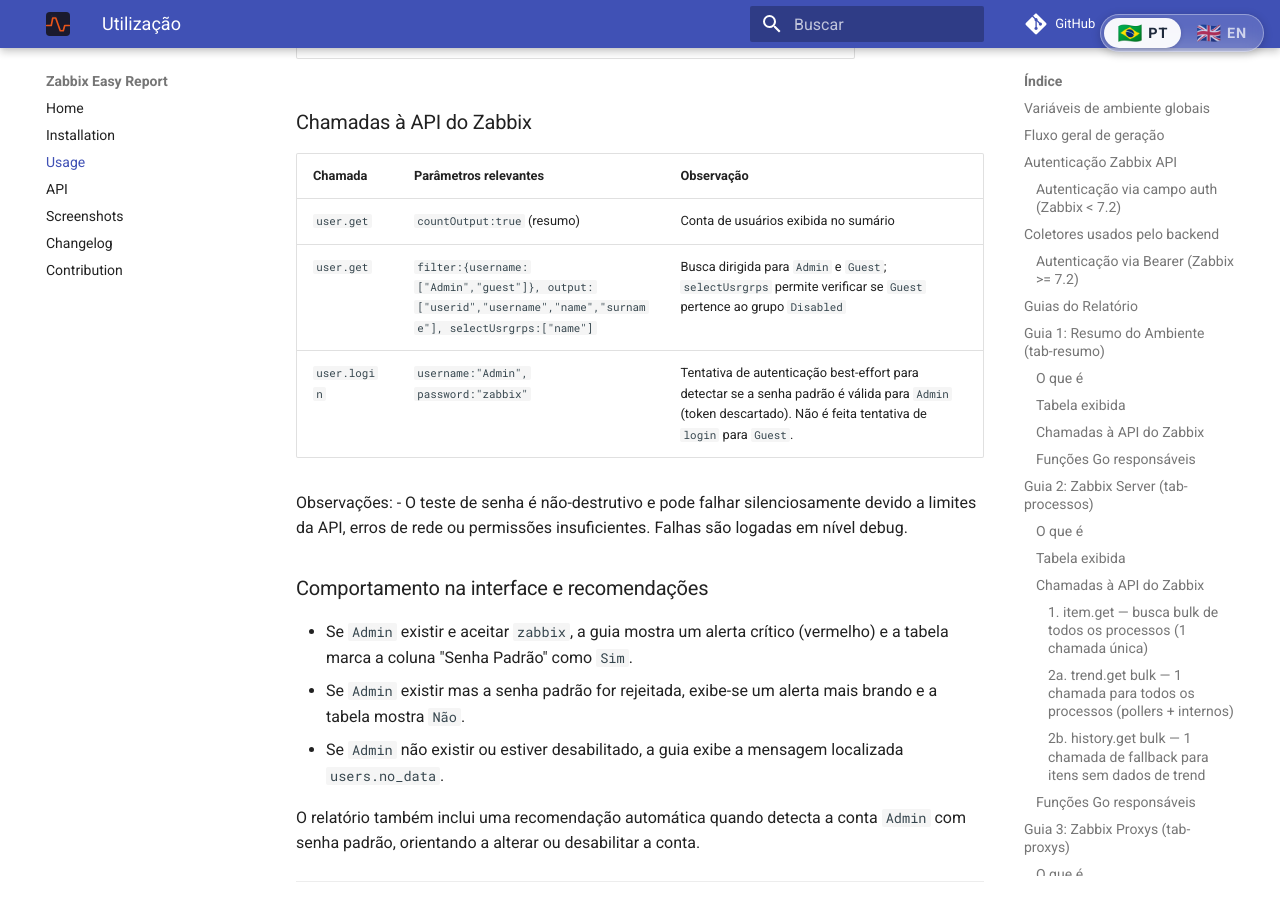
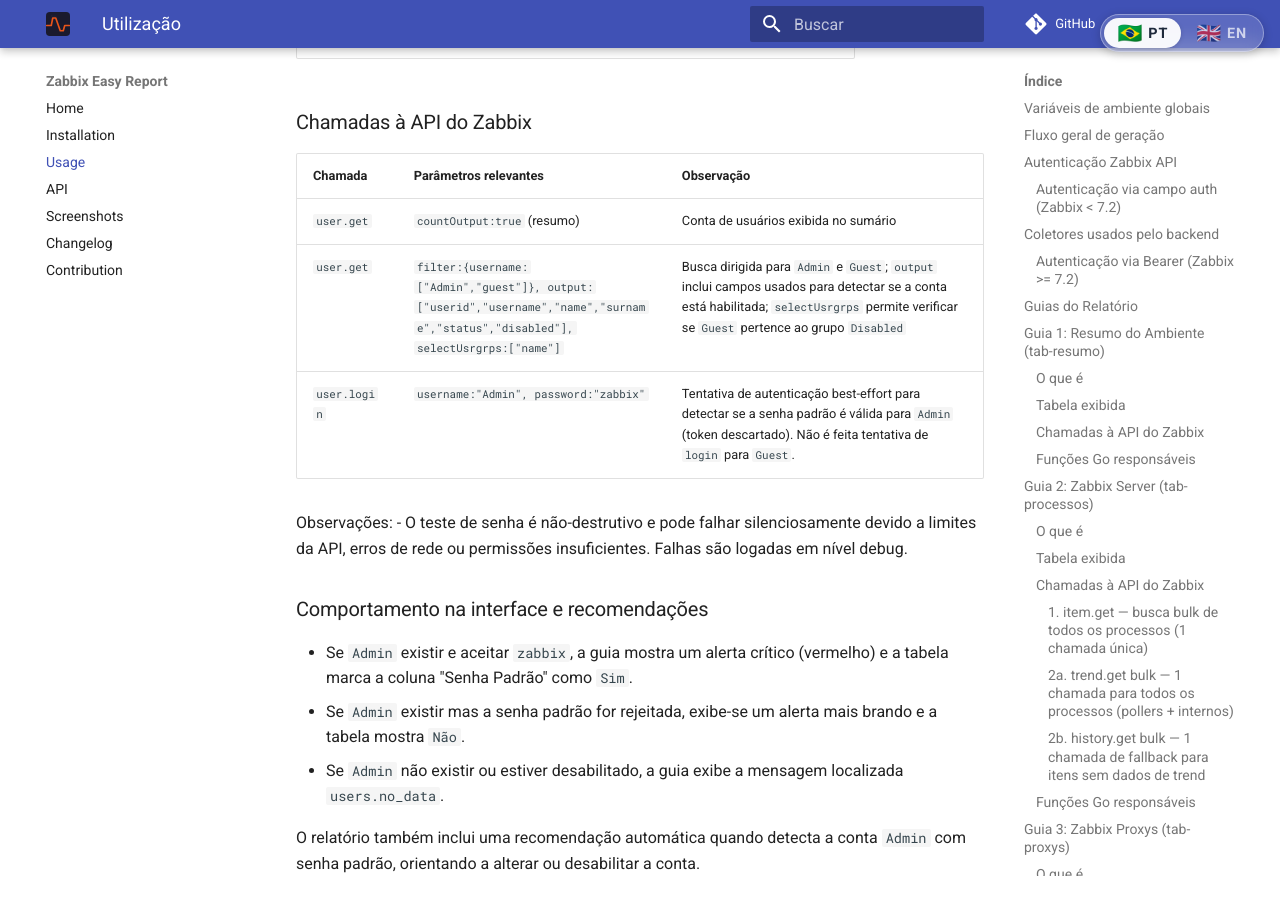
Before and after one commit to bernardolankheet/zabbix-easy, an MkDocs documentation site: the page built from docs/pt_BR/usage.md, in a window 1280 px wide and 900 px high, scrolled down 21977 px. Built offline with MkDocs 1.6.1 and Material for MkDocs 9.7.7, drawn with Linux system fonts in a browser that asks for light colours; comment, search, counter and statistics services are not loaded.

Commit message:
Update docs/pt_BR/usage.md
Co-authored-by: Copilot <175728472+Copilot@users.noreply.github.com>

```diff
--- a/docs/pt_BR/usage.md
+++ b/docs/pt_BR/usage.md
@@ -727,7 +727,7 @@ Se nenhum desses marcadores indicar que a conta está desabilitada e o `username
 | Chamada | Parâmetros relevantes | Observação |
 |---------|-----------------------|-----------|
 | `user.get` | `countOutput:true` (resumo) | Conta de usuários exibida no sumário |
-| `user.get` | `filter:{username:["Admin","guest"]}, output:["userid","username","name","surname"], selectUsrgrps:["name"]` | Busca dirigida para `Admin` e `Guest`; `selectUsrgrps` permite verificar se `Guest` pertence ao grupo `Disabled` |
+| `user.get` | `filter:{username:["Admin","guest"]}, output:["userid","username","name","surname","status","disabled"], selectUsrgrps:["name"]` | Busca dirigida para `Admin` e `Guest`; `output` inclui campos usados para detectar se a conta está habilitada; `selectUsrgrps` permite verificar se `Guest` pertence ao grupo `Disabled` |
 | `user.login` | `username:"Admin", password:"zabbix"` | Tentativa de autenticação best-effort para detectar se a senha padrão é válida para `Admin` (token descartado). Não é feita tentativa de `login` para `Guest`. |
 
 Observações:
```
